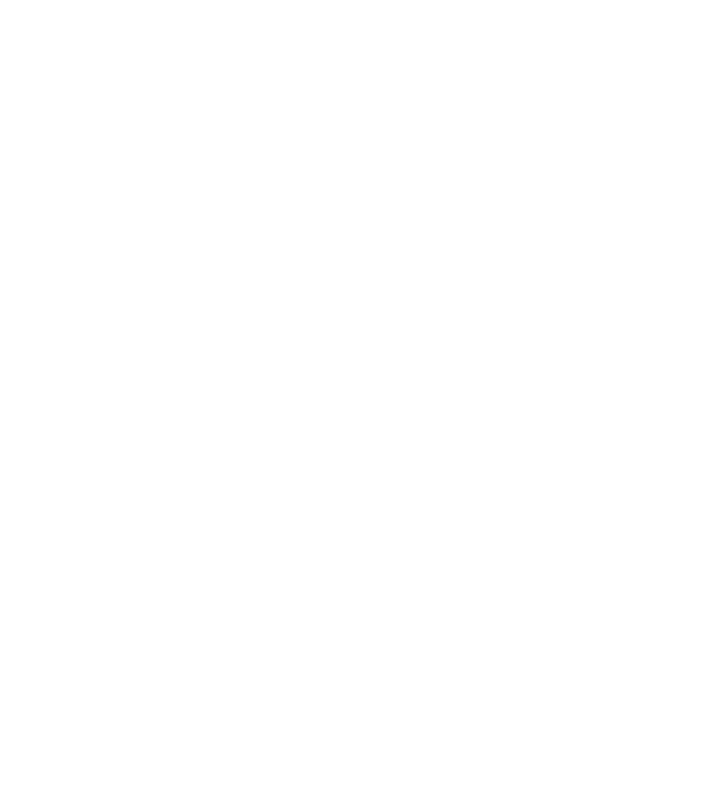
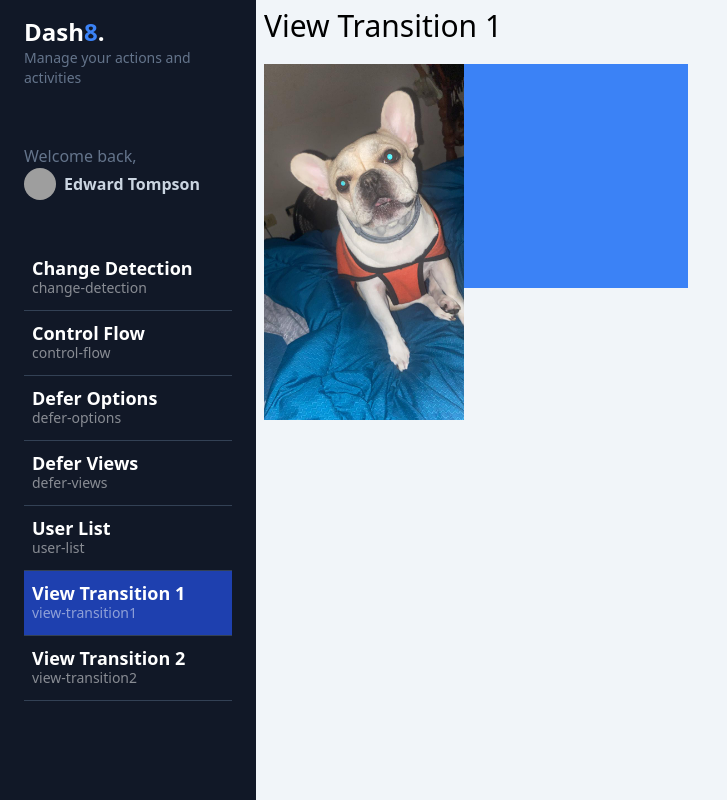
Before and after one commit to zotel1/angular-my-dashboard-01, an Angular app: page /dashboard/view-transition1 in a window 1280 px wide. Before the commit this address led to /. Shown: the whole page, without its empty margins (0-727 px from the left). Built offline with nearby package versions, Linux system fonts and the light colour scheme; grey boxes are pictures that could not be loaded.

Commit message:
view-transition echas

```diff
--- a/src/app/app.routes.ts
+++ b/src/app/app.routes.ts
@@ -37,9 +37,14 @@
                 loadComponent: () => import('./dashboard/pages/users/users.component'),
             },
             {
-                path: 'view-transition',
-                title: 'View Transition',
+                path: 'view-transition1',
+                title: 'View Transition 1',
                 loadComponent: () => import('./dashboard/pages/view-transition/view-transition1.component'),
+            },
+            {
+                path: 'view-transition2',
+                title: 'View Transition 2',
+                loadComponent: () => import('./dashboard/pages/view-transition/view-transition2.component'),
             },
             {
                 path: '', redirectTo: 'control-flow', pathMatch: 'full',
--- a/src/app/dashboard/pages/view-transition/view-transition1.component.ts
+++ b/src/app/dashboard/pages/view-transition/view-transition1.component.ts
@@ -6,16 +6,18 @@
   standalone: true,
   imports: [CommonModule, TitleComponent],
   template: `
-  <app-title title="View Transition 2"/>
-  <section class="flex justify-end">
+  <app-title title="View Transition 1"/>
+  <section class="flex justify-start">
     <img
     src="assets/atenea.jpeg"
     alt="Perrita-linda"
     width="200"
     height="300"
+    style="view-transition-name: hero1;"
     />
     <div
     class="bg-blue-500 w-56 h-56"
+    style="view-transition-name: hero2;"
     >
     </div>
   </section>
--- a/src/app/dashboard/pages/view-transition/view-transition2.component.ts
+++ b/src/app/dashboard/pages/view-transition/view-transition2.component.ts
@@ -0,0 +1,28 @@
+import { CommonModule } from '@angular/common';
+import { Component } from '@angular/core';
+import { TitleComponent } from '@shared/title/title.component';
+
+@Component({
+    standalone: true,
+    imports: [CommonModule, TitleComponent],
+    template: `
+  <app-title title="View Transition 1"/>
+  <section class="flex justify-end">
+    <img
+    src="assets/atenea.jpeg"
+    alt="Perrita-linda"
+    width="200"
+    height="300"
+    style="view-transition-name: hero1"
+    />
+    <div
+    class="fixed bottom-16 right-10 bg-blue-800 w-32 h-32 rounded"
+    style="view-transition-name: hero2;"
+    >
+    </div>
+  </section>
+  `
+})
+export default class ViewTransitionComponent {
+
+}
```
